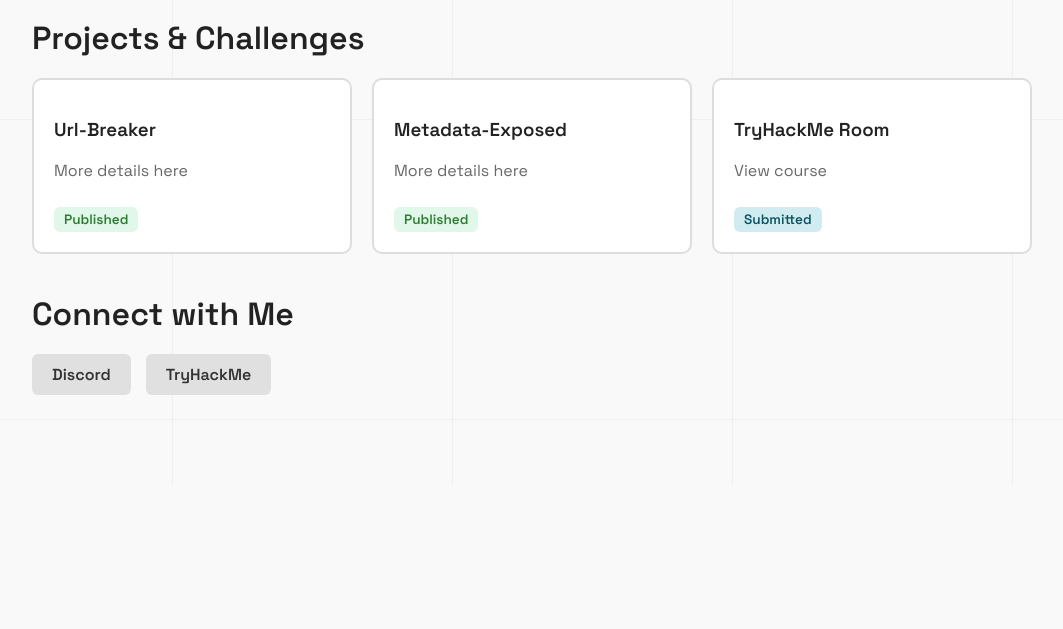
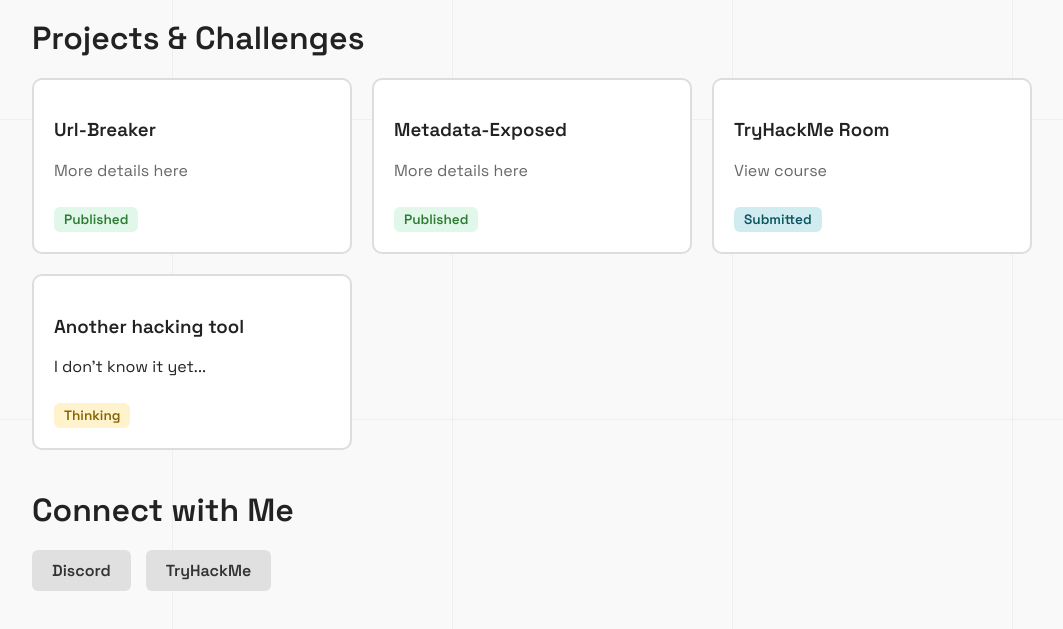
Before and after one commit to V1ltrr/noan-henry.be, a plain HTML site: page index.html in a window 1280 px wide. Shown: the part 1381-2010 px from the top of the page, without its empty margins (108-1171 px from the left). Before the commit the page ends 1866 px from the top, so only its background shows below. Drawn offline with Linux system fonts and the light colour scheme.

Commit message:
Update index.html

```diff
--- a/index.html
+++ b/index.html
@@ -61,6 +61,11 @@
         <p><a href="https://tryhackme.com/room/first_steps_in_cybersecutity" target="_blank">View course</a></p>
         <span class="status submitted">Submitted</span>
       </div>
+      <div class="project-card">
+        <h3>Another hacking tool</h3>
+        <p>I don't know it yet...</p>
+        <span class="status thinking">Thinking</span>
+      </div>
     </div>
   </section>
 
```
